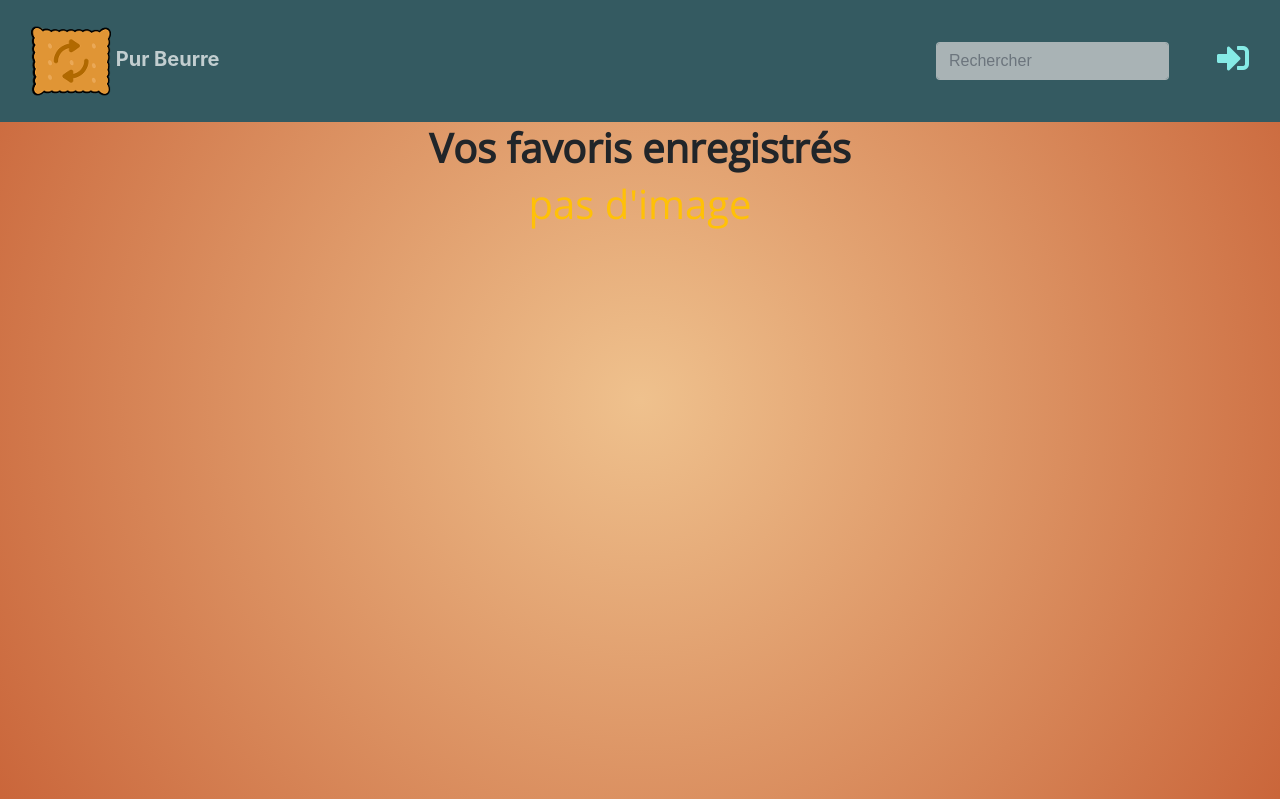
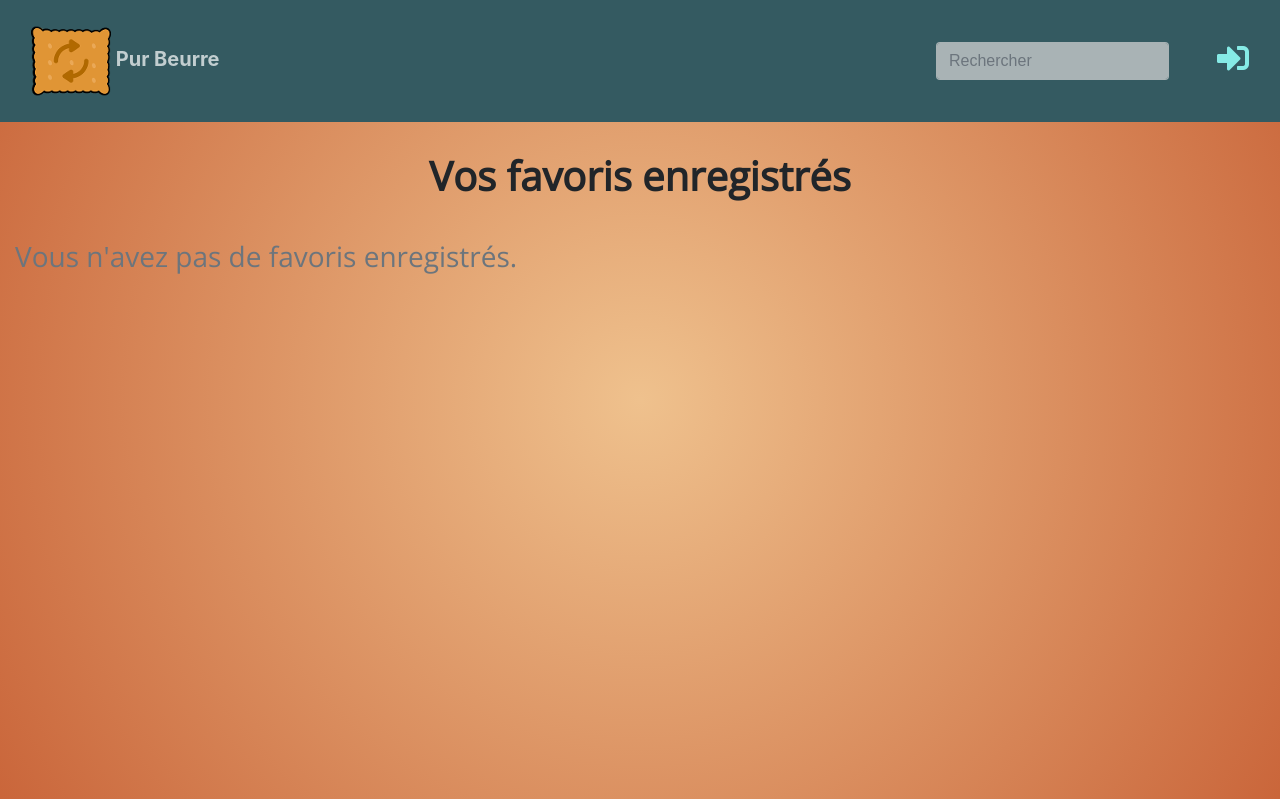
Before and after one commit to riderflo85/purbeurrewebV2, a Django app: page /my_food in a window 1280 px wide. Shown: the top 799 px of the page. Run offline with Django 3.2, Linux system fonts and the light colour scheme; some libraries are stand-ins or nearby versions; some web fonts are replaced.

Commit message:
Complétion de la page 'mes favoris'

```diff
--- a/purbeurre_project/search/templates/search/my_food.html
+++ b/purbeurre_project/search/templates/search/my_food.html
@@ -15,17 +15,6 @@
         <div class="row text-center align-items-center" id="img-food">
             <div class="col-12">
                 <h1><strong>Vos favoris enregistrés</strong></h1>
-
-                {% if img %}
-                    <style type="text/css">
-                        #img-food{background-image: url({{ img }}); background-position: center; background-repeat: repeat-x;}
-                    </style>
-
-                {% else %}
-                    <h1 class="text-warning">pas d'image</h1>
-
-                {% endif %}
-
             </div><!-- end .col-12 -->
         </div><!-- end .row -->
 
@@ -43,6 +32,7 @@
                 </style>
             {% endif %}
 
+            {% if list_food %}
             {% for food in list_food %}
                 <div class="col-12 col-lg-4 my-5">
                     <div class="card border-primary size-card mx-auto">
@@ -54,11 +44,15 @@
                         </a>
                         <div class="card-body">
                             <h4 class="card-title text-center">{{ food.name }}</h4>
-                            <a href="#" class="btn btn-color-personal btn-save-food"><p class="d-none">{{ food.id }}</p><i class="fas fa-save"></i> Sauvegarder</a>
                         </div>
                     </div>
                 </div>
             {% endfor %}
+            {% else %}
+            <div class="col-12">
+                <h3 class="text-secondary">Vous n'avez pas de favoris enregistrés.</h3>
+            </div>
+            {% endif %}
 
         </div><!-- end .row justify-content-center -->
     </div><!-- end .container-fluid h-100 -->
--- a/purbeurre_project/search/templates/search/result.html
+++ b/purbeurre_project/search/templates/search/result.html
@@ -43,6 +43,7 @@
                 </style>
             {% endif %}
 
+            {% if macth %}
             {% for food in list_food %}
                 <div class="col-12 col-lg-4 my-5">
                     <div class="card border-primary size-card mx-auto">
@@ -59,6 +60,11 @@
                     </div>
                 </div>
             {% endfor %}
+            {% elif %}
+                <div class="col-12">
+                    <h3 class="text-secondary">Aucun produit n'a été trouver</h3>
+                </div>
+            {% endif %}
 
             <div class="modal fade" tabindex="-1" role="dialog" id="modalBox">
                 <div class="modal-dialog modal-dialog-centered" role="document">
--- a/purbeurre_project/search/views.py
+++ b/purbeurre_project/search/views.py
@@ -26,12 +26,16 @@ def result(request):
             sub = substitute(food[0])
 
             if food.exists():
+                context['match'] = True
                 context['id'] = food[0].id
                 context['name'] = food[0].name
                 context['groupe_nova'] = food[0].nova_group
                 context['nutrition_group'] = food[0].nutrition_group
                 context['img'] = food[0].image
                 context['list_food'] = sub
+
+            else:
+                context['match'] = False
 
         else:
             context['errors'] = form.errors.items()
@@ -60,4 +64,8 @@ def savefood(request):
     return JsonResponse({'ServerResponse': 'okay'})
 
 def myfood(request):
-    return render(request, 'search/my_food.html')
+    context = {}
+    if request.user.is_authenticated:
+        food_save = Favoris.objects.filter(user=request.user.id)
+        context['food'] = food_save
+    return render(request, 'search/my_food.html', context=context)
```
